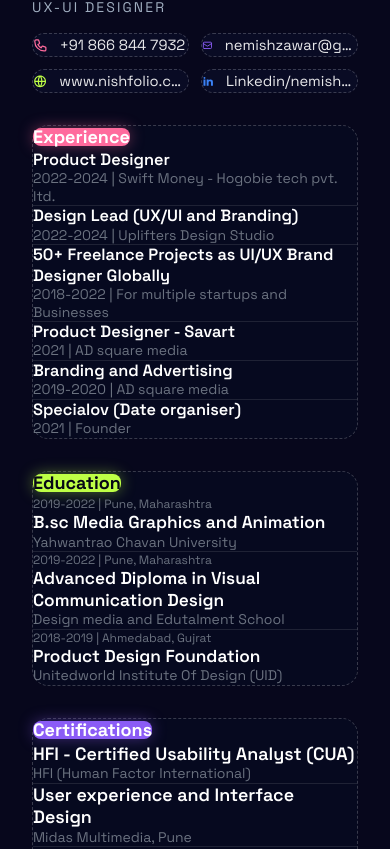
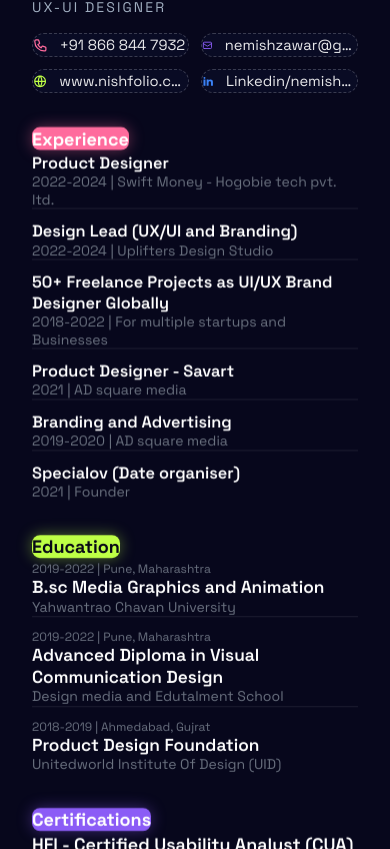
Before and after one commit to Kulsum8099/Su-Portfolio, a React (Vite) app: page / in a window 390 px wide. Shown: the part 1835-2684 px from the top of the page. Built offline with nearby package versions, Linux system fonts and the light colour scheme.

Commit message:
feat: add ResumeSection component and update layout in Resume for improved structure and styling

```diff
--- a/src/App.jsx
+++ b/src/App.jsx
@@ -12,6 +12,7 @@
 import Resume from './sections/Resume';
 import ProjectIndex from './sections/ProjectIndex';
 import Footer from './sections/Footer';
+// import ResumeSection from './components/ResumeSection';
 // import Navbar from './components//Navbar';
 
 gsap.registerPlugin(ScrollTrigger, ScrollToPlugin);
@@ -76,6 +77,7 @@
         <Hero />
         <Intro />
         <Resume />
+        {/* <ResumeSection /> */}
         <ProjectIndex />
         <Footer />
       </main>
--- a/src/components/BentoCard.jsx
+++ b/src/components/BentoCard.jsx
@@ -1,15 +1,41 @@
-import { useRef } from 'react';
-import gsap from 'gsap';
+import { useRef } from "react";
+import gsap from "gsap";
 
-const BentoCard = ({ children, label, labelColor = 'pink', className = '', span = '' }) => {
+const BentoCard = ({
+  children,
+  label,
+  labelColor = "pink",
+  className = "",
+  span = "",
+}) => {
   const cardRef = useRef(null);
 
   const colors = {
-    pink:      { bg: 'bg-neon-pink',      text: 'text-white',       shadow: '0 0 15px rgba(255,107,157,0.4)'  },
-    green:     { bg: 'bg-neon-green',     text: 'text-bg-primary',  shadow: '0 0 15px rgba(190,255,70,0.4)'   },
-    purple:    { bg: 'bg-neon-purple',    text: 'text-white',       shadow: '0 0 15px rgba(139,92,246,0.4)'   },
-    blue:      { bg: 'bg-electric-blue',  text: 'text-white',       shadow: '0 0 15px rgba(59,130,246,0.4)'   },
-    lightpink: { bg: 'bg-[#FFE2E8]',      text: 'text-[#1A1A1A]',   shadow: '0 0 15px rgba(255,226,232,0.4)'  },
+    pink: {
+      bg: "bg-neon-pink",
+      text: "text-white",
+      shadow: "0 0 15px rgba(255,107,157,0.4)",
+    },
+    green: {
+      bg: "bg-neon-green",
+      text: "text-bg-primary",
+      shadow: "0 0 15px rgba(190,255,70,0.4)",
+    },
+    purple: {
+      bg: "bg-neon-purple",
+      text: "text-white",
+      shadow: "0 0 15px rgba(139,92,246,0.4)",
+    },
+    blue: {
+      bg: "bg-electric-blue",
+      text: "text-white",
+      shadow: "0 0 15px rgba(59,130,246,0.4)",
+    },
+    lightpink: {
+      bg: "bg-[#FFE2E8]",
+      text: "text-[#1A1A1A]",
+      shadow: "0 0 15px rgba(255,226,232,0.4)",
+    },
   };
   const lc = colors[labelColor] || colors.pink;
 
@@ -17,40 +43,48 @@
     const card = cardRef.current;
     if (!card) return;
     const rect = card.getBoundingClientRect();
-    const rotateX =  (e.clientY - rect.top  - rect.height / 2) / 20;
-    const rotateY =  (rect.width / 2 - (e.clientX - rect.left)) / 20;
-    gsap.to(card, { rotateX, rotateY, y: -5, duration: 0.4, ease: 'power2.out' });
+    const rotateX = (e.clientY - rect.top - rect.height / 2) / 20;
+    const rotateY = (rect.width / 2 - (e.clientX - rect.left)) / 20;
+    gsap.to(card, {
+      rotateX,
+      rotateY,
+      y: -5,
+      duration: 0.4,
+      ease: "power2.out",
+    });
   };
 
   const handleMouseLeave = () => {
-    gsap.to(cardRef.current, { rotateX: 0, rotateY: 0, y: 0, duration: 0.6, ease: 'elastic.out(1,0.5)' });
+    gsap.to(cardRef.current, {
+      rotateX: 0,
+      rotateY: 0,
+      y: 0,
+      duration: 0.6,
+      ease: "elastic.out(1,0.5)",
+    });
   };
 
   return (
     <div
       ref={cardRef}
-      className={`relative rounded-2xl border border-dashed border-white/20 hover:border-white/30 transition-colors duration-300 will-change-transform ${span} ${className}`}
-      style={{ background: 'rgba(8, 12, 33, 0.74)', backdropFilter: 'blur(8px)', perspective: '1000px' }}
+      className={`relative transition-colors duration-300 will-change-transform ${span} ${className}`}
+
       onMouseMove={handleMouseMove}
       onMouseLeave={handleMouseLeave}
       data-cursor-text="View"
     >
       {/* Label badge — sits above the top border */}
       {label && (
-        <div className="px-6 pt-6 pb-0">
+        <div className="px-6 py-4 mb-4">
           <span
-            className={`${lc.bg} ${lc.text} px-3.5 py-1 rounded-[8px] text-lg md:text-[1.65rem] leading-none font-bold inline-block`}
+            className={`${lc.bg} ${lc.text} px-3.5 py-1 rounded-[8px] text-lg md:text-[1.65rem] font-bold `}
             style={{ boxShadow: lc.shadow }}
           >
             {label}
           </span>
         </div>
       )}
-
-      {/* Content — padded on all sides, top padding tighter since label already adds space */}
-      <div className="px-6 pt-4 pb-6">
-        {children}
-      </div>
+      <div>{children}</div>
     </div>
   );
 };
--- /dev/null
+++ b/src/components/ResumeSection.jsx
@@ -0,0 +1,62 @@
+const ResumeSection = () => {
+  return (
+    <section className="grid justify-center items-center">
+      <section className="grid grid-cols-18 grid-rows-12 gap-8 md:gap-16">
+        <div className="col-span-6 row-span-3 border border-amber-300 grid grid-cols-1 gap-4">
+          <div>
+            <div>
+              <h1>Umme Kulsum Suriya</h1>
+              <p>Ui-Ux Designer</p>
+            </div>
+            <div className="grid grid-cols-2 grid-rows-2 gap-4">
+              <div>+88 01904711808</div>
+              <div>uxwithkulsum@gmail.com</div>
+              <div>https://uxwithkulsum.vercel.app</div>
+              <div>Linkedin/uxwithkulsum</div>
+            </div>
+          </div>
+          <div>
+            <h1>Experience</h1>
+            <div className="grid gap-4">
+              <div className="pl-4">
+                <h2 className="font-semibold">Product Designer</h2>
+                <p className="text-sm text-gray-600">2022-2024 | Swift Money - Hogobie tech pvt. ltd.</p>
+              </div>
+              <div className="pl-4">
+                <h2 className="font-semibold">Design Lead (UX/UI and Branding)</h2>
+                <p className="text-sm text-gray-600">2022-2024 | Uplifters Design Studio</p>
+              </div>
+              <div className="pl-4">
+                <h2 className="font-semibold">50+ Freelance Projects as UI/UX Brand Designer</h2>
+                <p className="text-sm text-gray-600">2018-2022 | For multiple startups and Businesses</p>
+              </div>
+              <div className="pl-4">
+                <h2 className="font-semibold">Product Designer - Savart</h2>
+                <p className="text-sm text-gray-600">2021 | AD square media</p>
+              </div>
+              <div className="pl-4">
+                <h2 className="font-semibold">Branding and Advertising</h2>
+                <p className="text-sm text-gray-600">2019-2020 | AD square media</p>
+              </div>
+              <div className="pl-4">
+                <h2 className="font-semibold">Specialov (Date organiser)</h2>
+                <p className="text-sm text-gray-600">2021 | Founder</p>
+              </div>
+            </div>
+          </div>
+        </div>
+        <div className="col-span-6 row-span-3 border border-amber-300 grid grid-cols-1 gap-4">
+          <div>Y</div>
+          <div>Y</div>
+        </div>
+        <div className="col-span-6 row-span-3 border border-amber-300 grid grid-cols-1 gap-4">
+          <div>Z</div>
+          <div>Z</div>
+          <div>Z</div>
+        </div>
+      </section>
+    </section>
+  );
+};
+
+export default ResumeSection;
--- a/src/sections/Resume.jsx
+++ b/src/sections/Resume.jsx
@@ -122,10 +122,10 @@
             {/* Experience — BentoCard handles all padding; children: layout only */}
             <div className="bento-card opacity-0">
               <BentoCard label="Experience" labelColor="pink">
-                <div className="space-y-8">
+                <div className="grid gap-3">
                   {resumeData.experience.map((exp, i) => (
                     <div key={i} className="border-b border-white/10 pt-4 pb-4 last:border-0 last:pt-0 last:pb-0">
-                      <div className="px-6 py-3">
+                      <div className="px-3 py-3">
                         <h4 className="text-white font-semibold text-[1.02rem] leading-tight">{exp.title}</h4>
                         <p className="text-text-muted text-sm mt-2 leading-tight">{exp.period} | {exp.company}</p>
                       </div>
@@ -147,7 +147,7 @@
             {/* Education */}
             <div className="bento-card opacity-0">
               <BentoCard label="Education" labelColor="green">
-                <div className="space-y-8">
+                 <div className="grid gap-3">
                   {resumeData.education.map((edu, i) => (
                     <div key={i} className="border-b border-white/10 pt-4 pb-4 last:border-0 last:pt-0 last:pb-0">
                       <div className="px-6 py-3">
@@ -164,7 +164,7 @@
             {/* Certifications */}
             <div className="bento-card opacity-0">
               <BentoCard label="Certifications" labelColor="purple">
-                <div className="space-y-8">
+                <div className="grid gap-3">
                   {resumeData.certifications.map((cert, i) => (
                     <div key={i} className="border-b border-white/10 pt-4 pb-4 last:border-0 last:pt-0 last:pb-0">
                       <div className="px-6 py-3">
```
